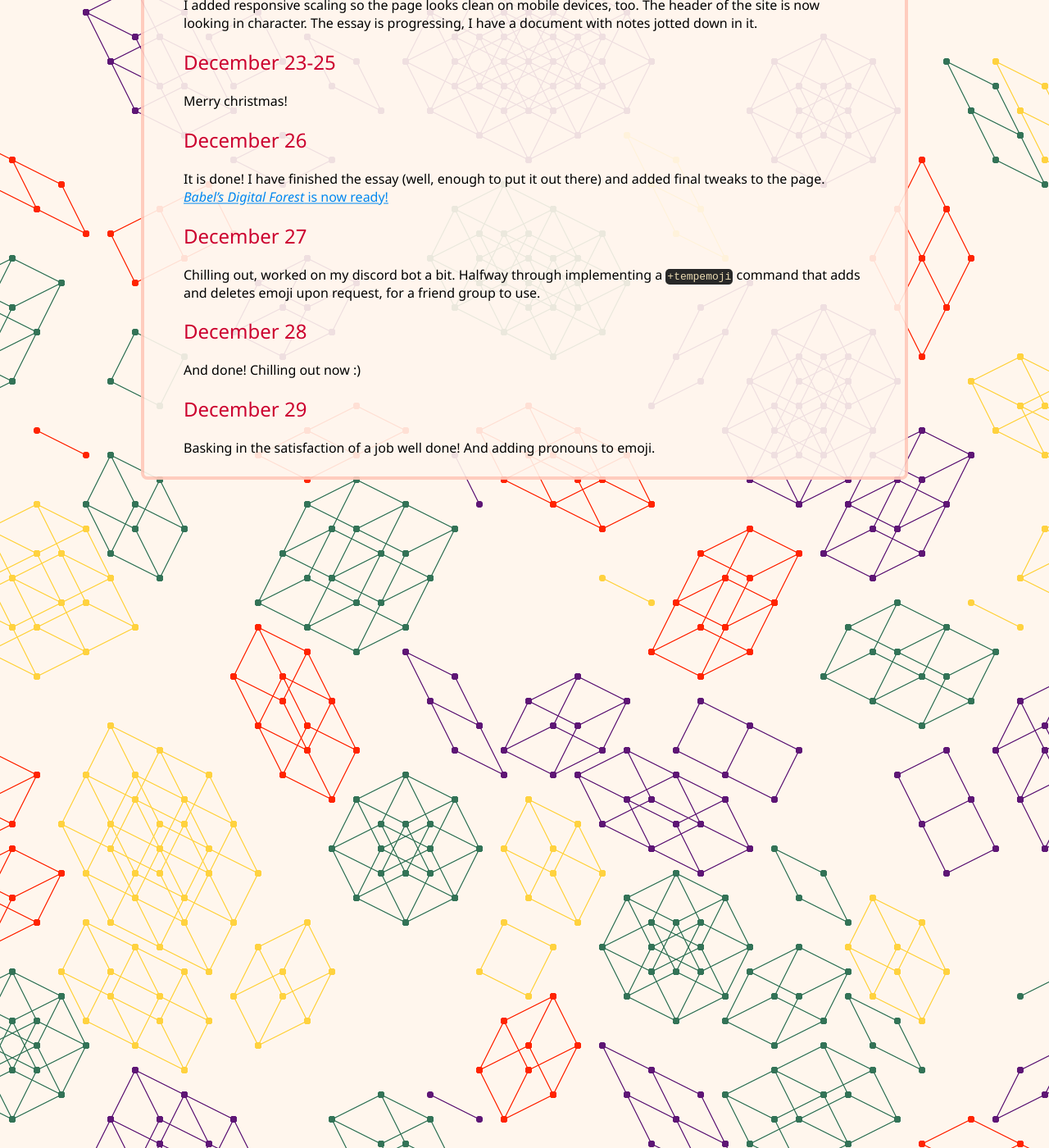
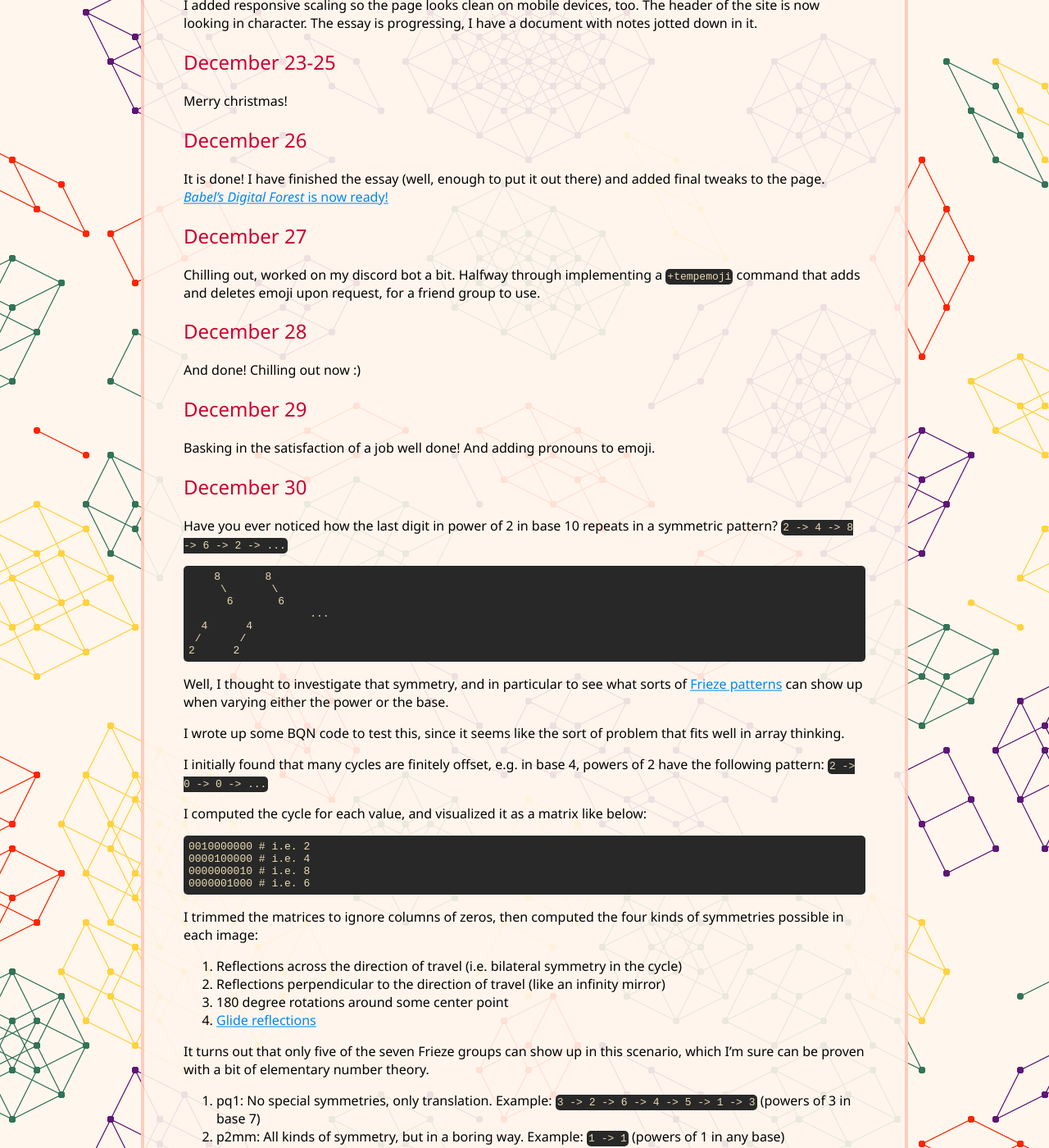
Before and after one commit to RocketRace/rocketrace.github.io, a Jekyll site: the page built from decadv-2024.md, in a window 1280 px wide and 1400 px high, scrolled down 8977 px. Shown: the whole window at 82% size. Built offline with Jekyll 4.4.1, drawn with Linux system fonts in a browser that asks for light colours; formulas are drawn with MathJax 3; some of the changed text lies outside the part shown.

Commit message:
December 30

````diff
--- a/decadv-2024.md
+++ b/decadv-2024.md
@@ -470,6 +470,115 @@ And done! Chilling out now :)
 ## December 29
 Basking in the satisfaction of a job well done! And adding pronouns to emoji.
 
+## December 30
+Have you ever noticed how the last digit in power of 2 in base 10 repeats in
+a symmetric pattern? `2 -> 4 -> 8 -> 6 -> 2 -> ...`
+```
+    8       8
+     \       \
+      6       6
+                   ...
+  4      4
+ /      /
+2      2
+```
+Well, I thought to investigate that symmetry, and in particular to see what
+sorts of [Frieze patterns][frieze] can show up when varying either the power
+or the base.
+
+I wrote up some BQN code to test this, since it seems like the sort of problem
+that fits well in array thinking.
+
+I initially found that many cycles are finitely offset, e.g. in base 4, powers
+of 2 have the following pattern: `2 -> 0 -> 0 -> ...`
+
+I computed the cycle for each value, and visualized it as a matrix like below:
+```
+0010000000 # i.e. 2
+0000100000 # i.e. 4
+0000000010 # i.e. 8
+0000001000 # i.e. 6
+```
+I trimmed the matrices to ignore columns of zeros, then computed the four kinds
+of symmetries possible in each image:
+1. Reflections across the direction of travel (i.e. bilateral symmetry in the
+   cycle)
+2. Reflections perpendicular to the direction of travel (like an infinity
+   mirror)
+3. 180 degree rotations around some center point
+4. [Glide reflections][glide reflection]
+
+It turns out that only five of the seven Frieze groups can show up in this
+scenario, which I'm sure can be proven with a bit of elementary number theory.
+
+1. pq1: No special symmetries, only translation. Example:
+   `3 -> 2 -> 6 -> 4 -> 5 -> 1 -> 3` (powers of 3 in base 7)
+2. p2mm: All kinds of symmetry, but in a boring way. Example: `1 -> 1` (powers
+   of 1 in any base)
+3. p2mg: All kinds of symmetry except bilateral symmetry. This one's also
+   slightly underwhelming, since all the examples just alternate between 2
+   value., Example: `2 -> 1 -> 2` (powers of 2 in base 3)
+4. p2: Translations and rotations. These end up pretty neat. Example:
+   `4 -> 2 -> 1 -> 4` (powers of 4 in base 9)
+5. p11g: Translations and glide reflections. Pretty cute as well. Example:
+   `2 -> 4 -> 8 -> 6` (powers of 2 in base 10, duh)
+
+I marked #1 with spaces, #2 with dots, #3 with M, #4 with R and #4 in G
+in the diagram below.
+
+Here's the final code to generate these insights, as well as the diagram.
+```bqn
+Powers ← {(𝕨|𝕩×⊢)⍟(1+↕𝕨) 1}
+Cycle ← {fr←⊑(∊𝕩)⊐0 ⋄ (fr⊏⊐𝕩)↓fr↑𝕩}
+Visualize ← >{𝕨↑/⁼⋈𝕩}¨
+Trim ← {1+⌈´𝕩}⊸Visualize ⊢-⌊´
+Zoom ← {Double ← {((≠𝕩)⥊2)/𝕩} ⋄ Double˘Double 𝕩}
+Classify ← {
+  horizon ← 𝕩≡⌽𝕩
+  _offset ← {∨´(↕≠𝕩)(𝔽≡⊢)∘⌽¨<𝕩}
+  mirror ← ⌽_offset 𝕩
+  rotation ← (⌽˘⌽)_offset 𝕩
+  glide ← {⌽˘((≠𝕩)÷2)⌽𝕩}_offset 𝕩
+  ⟨horizon,mirror,rotation,glide⟩
+}
+Format ← {
+  0‿0‿0‿0: ' ';
+  1‿1‿1‿1: '.';
+  0‿1‿1‿1: 'M';
+  0‿0‿1‿0: 'R';
+  0‿0‿0‿1: 'G'
+}
+Diagram ← {b𝕊n: Format Classify Zoom Trim Cycle b Powers n}
+
+# b ≥ 2 obvs
+(2+↕18) Diagram⌜ ↕30
+```
+
+Horizontal direction is the number being multiplied, vertical direction
+(downward) is the base this is computed in.
+```
+┌─
+╵"..............................
+  ..M..M..M..M..M..M..M..M..M..M
+  ...M...M...M...M...M...M...M..
+  ..GGM..GGM..GGM..GGM..GGM..GGM
+  ..M..M..M..M..M..M..M..M..M..M
+  .. G GM.. G GM.. G GM.. G GM..
+  ...M.M.M...M.M.M...M.M.M...M.M
+  ..G.RG.RM..G.RG.RM..G.RG.RM..G
+  ..GGM..GGM..GGM..GGM..GGM..GGM
+  ..G   GGG M..G   GGG M..G   GG
+  ..MM.M.MM..M..MM.M.MM..M..MM.M
+  ..G GGGGG GGM..G GGGGG GGM..G
+  .. G GM.. G GM.. G GM.. G GM..
+  .. GMM.  M.MG M.. GMM.  M.MG M
+  ...R.R.M.M.R.R.M...R.R.M.M.R.R
+  ..GGGGGGGGGGGGGGM..GGGGGGGGGGG
+  ..G.RG.RM..G.RG.RM..G.RG.RM..G
+  ..GG    G G GGGG  M..GG    G G"
+                                 ┘
+```
+
 [decadv]: https://eli.li/december-adventure
 [aoc]: https://adventofcode.com/
 [my aoc2023]: https://github.com/RocketRace/aoc2023
@@ -500,3 +609,6 @@ Basking in the satisfaction of a job well done! And adding pronouns to emoji.
 
 [project gh]: https://github.com/RocketRace/babels-digital-forest
 [project site]: {{ "/babels-digital-forest" | relative_url }}
+
+[frieze]: https://en.wikipedia.org/wiki/Frieze_group
+[glide reflection]: https://en.wikipedia.org/wiki/Glide_reflection
````
